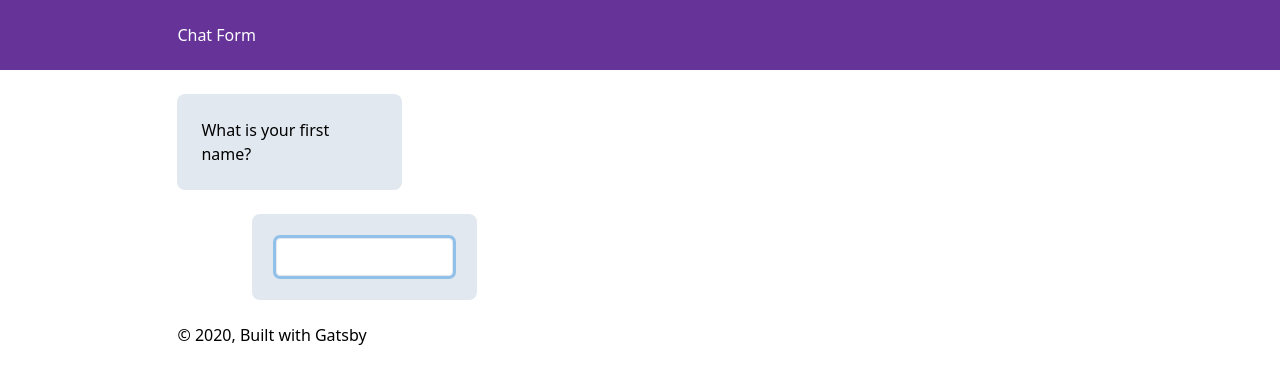
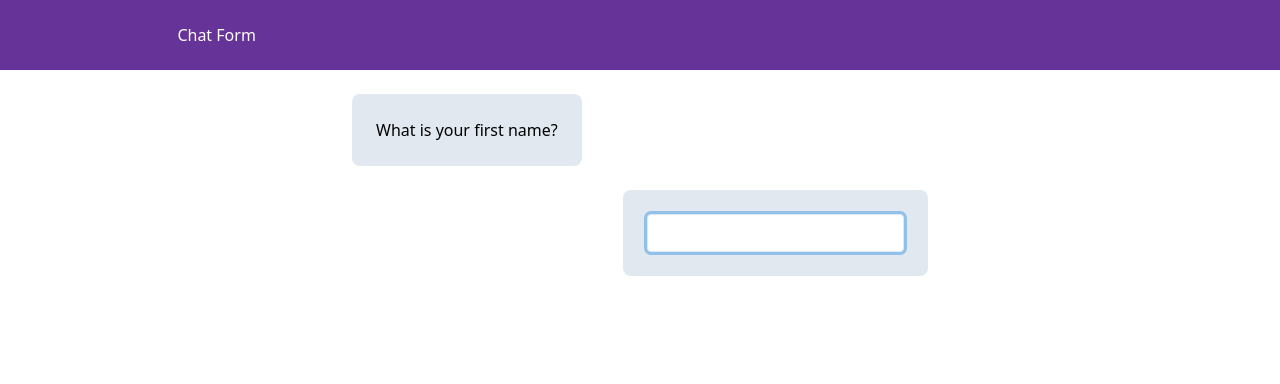
Before and after one commit to andrewhickey/chat-form, a Gatsby site: page / in a window 1280 px wide. Built offline with nearby package versions, Linux system fonts and the light colour scheme; Gatsby itself is replaced by a stand-in of ours.

Commit message:
style: centers chat in the middle of the page

```diff
--- a/src/components/Layout/Layout.tsx
+++ b/src/components/Layout/Layout.tsx
@@ -34,11 +34,6 @@ const Layout = ({ children }) => {
         }}
       >
         <main>{children}</main>
-        <footer>
-          © {new Date().getFullYear()}, Built with
-          {` `}
-          <a href="https://www.gatsbyjs.org">Gatsby</a>
-        </footer>
       </div>
     </>
   )
--- a/src/pages/index.tsx
+++ b/src/pages/index.tsx
@@ -1,17 +1,21 @@
-import React from "react"
+import React, { useState } from "react"
 import * as Yup from "yup"
 import { ChatForm, Layout } from "../components"
 import { validateSchema } from "../utils"
 import SEO from "../components/seo"
 
-const IndexPage = () => (
+const IndexPage = () => {
+  const [values, setValues] = useState<any>()
+
+  return (
     <Layout>
       <SEO title="Home" />
 
-    <div style={{ maxWidth: `300px`, marginBottom: `1.45rem` }}>
+      <div className="flex flex-col items-center w-full pb-12">
+        <div className="w-full max-w-xl">
           <ChatForm
             onSubmit={values => {
-          console.log("VALUES", values)
+              setValues(values)
             }}
             initialValues={{
               firstName: "",
@@ -68,7 +72,10 @@ const IndexPage = () => (
             ]}
           />
         </div>
+        {values && <pre>{JSON.stringify(values, null, 2)}</pre>}
+      </div>
     </Layout>
   )
+}
 
 export default IndexPage
```
Lines whose indentation alone changed are shown as unchanged.
